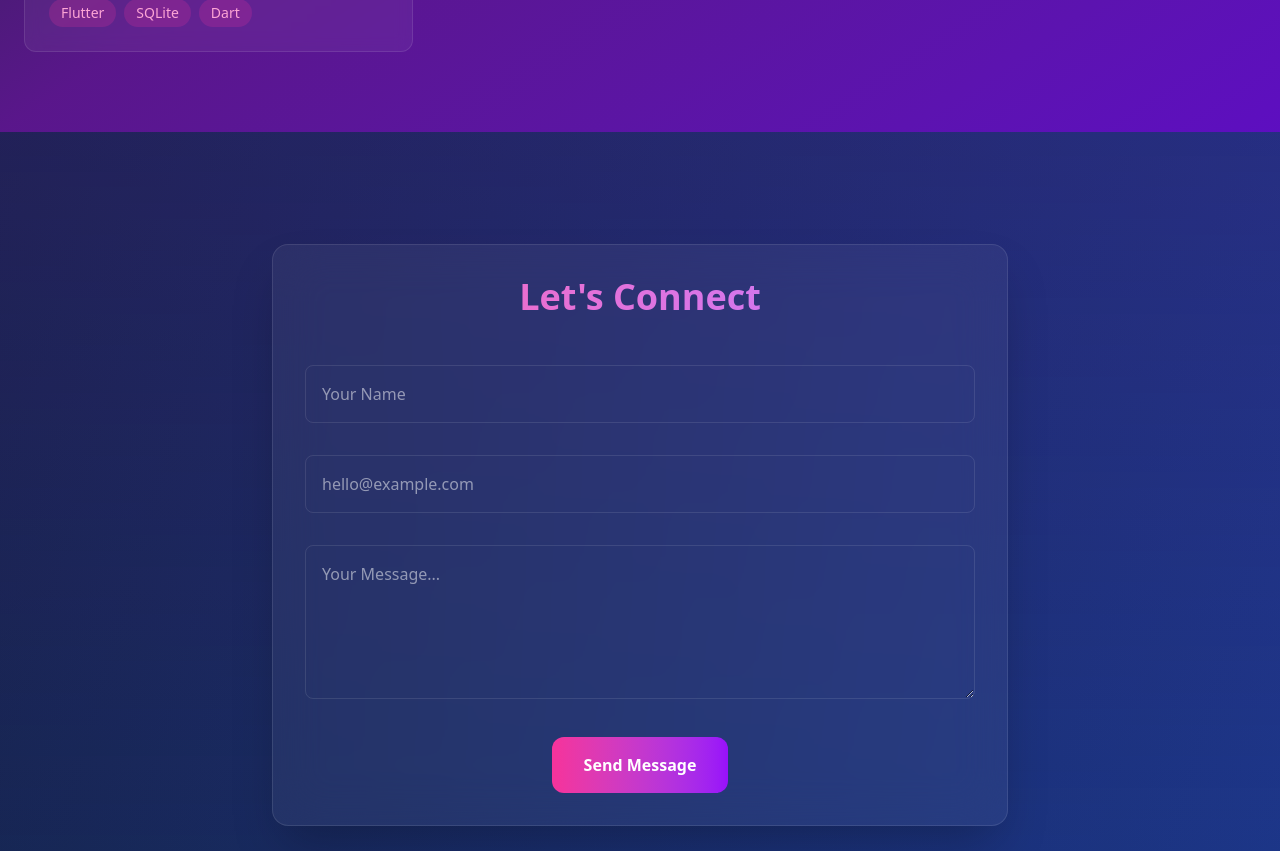
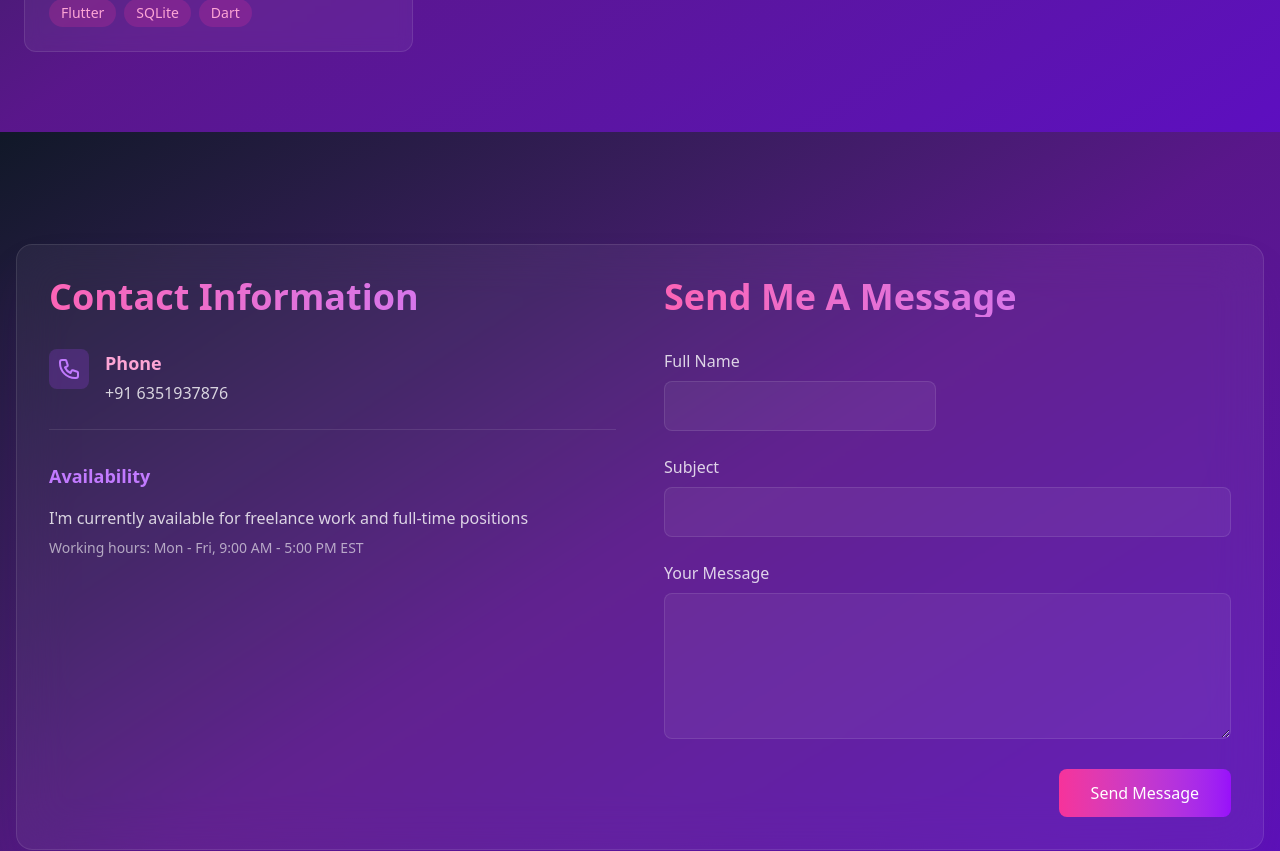
Before and after one commit to TUSHAR-hase/portfolio-, a React (Vite) app in the folder portfoliyo/: page / in a window 1280 px wide. Shown: the part 3220-4071 px from the top of the page. Built offline with nearby package versions, Linux system fonts and the light colour scheme.

Commit message:
Initial commit

```diff
--- a/portfoliyo/src/components/pages/contect.jsx
+++ b/portfoliyo/src/components/pages/contect.jsx
@@ -1,8 +1,6 @@
-// components/Contact.tsx
 import { useState } from 'react';
 import { motion } from 'framer-motion';
 import { useForm } from 'react-hook-form';
-
 
 const Contact = () => {
   const { register, handleSubmit, reset } = useForm();
@@ -11,85 +9,122 @@ const { register, handleSubmit, reset } = useForm();
   const onSubmit = async (data) => {
     setStatus('sending');
     try {
-      const res = await fetch('http://localhost:4000/contact', {
-        method: 'POST',
-        headers: { 'Content-Type': 'application/json' },
-        body: JSON.stringify(data),
-      });
-      if (!res.ok) throw new Error('Network response not ok');
-      setStatus('success');
-      reset();
+      // Submit logic here
     } catch (err) {
-      console.error(err);
-      setStatus('error');
+      // Error handling
     }
   };
 
   return (
-    <section id="contact" className="relative py-28 bg-gradient-to-b from-purple-900/20 to-dark-primary">
-      <div className="max-w-3xl mx-auto px-4">
+    <section
+      id="contact"
+      className="relative py-28 bg-gradient-to-br from-gray-900 via-purple-900 to-violet-800 overflow-hidden"
+    >
+      {/* Background Effects */}
+      <div className="absolute inset-0 -z-10">
+        <div className="absolute w-96 h-96 bg-gradient-to-r from-violet-600/30 to-pink-500/30 blur-3xl -top-32 left-1/3 animate-pulse" />
+        <div className="absolute w-96 h-96 bg-gradient-to-r from-pink-400/20 to-purple-600/20 blur-3xl -bottom-32 right-1/3 rotate-180" />
+      </div>
+
+      <div className="max-w-7xl mx-auto px-4">
+        <motion.div
+          initial={{ opacity: 0, y: 50 }}
+          whileInView={{ opacity: 1, y: 0 }}
+          className="rounded-2xl bg-white/5 backdrop-blur-xl border border-white/10 p-8 shadow-2xl shadow-purple-900/20"
+        >
+          <div className="grid grid-cols-1 lg:grid-cols-2 gap-12">
+            {/* Left Side - Contact Info */}
+            <div className="space-y-8">
+              <motion.h2
+                initial={{ opacity: 0 }}
+                whileInView={{ opacity: 1 }}
+                className="text-4xl font-bold bg-gradient-to-r from-pink-400 to-purple-400 bg-clip-text text-transparent"
+              >
+                Contact Information
+              </motion.h2>
+
+              <div className="space-y-6">
+                <motion.div
+                  initial={{ x: -50 }}
+                  whileInView={{ x: 0 }}
+                  className="flex items-start gap-4"
+                >
+                  <div className="p-2 bg-purple-500/20 rounded-lg">
+                    <svg className="w-6 h-6 text-purple-400" fill="none" stroke="currentColor" viewBox="0 0 24 24">
+                      <path strokeLinecap="round" strokeLinejoin="round" strokeWidth="2" d="M3 5a2 2 0 012-2h3.28a1 1 0 01.948.684l1.498 4.493a1 1 0 01-.502 1.21l-2.257 1.13a11.042 11.042 0 005.516 5.516l1.13-2.257a1 1 0 011.21-.502l4.493 1.498a1 1 0 01.684.949V19a2 2 0 01-2 2h-1C9.716 21 3 14.284 3 6V5z" />
+                    </svg>
+                  </div>
+                  <div>
+                    <h3 className="text-lg font-semibold text-pink-300 mb-1">Phone</h3>
+                    <p className="text-white/80">+91 6351937876</p>
+                  </div>
+                </motion.div>
+
+                {/* Repeat similar blocks for Email and Location */}
+
                 <motion.div
                   initial={{ opacity: 0 }}
                   whileInView={{ opacity: 1 }}
-          className="rounded-2xl bg-white/5 backdrop-blur-xl border border-white/10 p-8 shadow-2xl"
+                  className="pt-8 border-t border-white/10"
                 >
+                  <h3 className="text-lg font-semibold text-purple-400 mb-4">Availability</h3>
+                  <p className="text-white/80 mb-2">I'm currently available for freelance work and full-time positions</p>
+                  <p className="text-white/60 text-sm">Working hours: Mon - Fri, 9:00 AM - 5:00 PM EST</p>
+                </motion.div>
+              </div>
+            </div>
+
+            {/* Right Side - Contact Form */}
+            <div className="space-y-8">
               <motion.h2
-            initial={{ y: 50, opacity: 0 }}
-            whileInView={{ y: 0, opacity: 1 }}
-            className="text-4xl font-bold text-center mb-12 bg-gradient-to-r from-pink-400 to-purple-400 bg-clip-text text-transparent"
+                initial={{ opacity: 0 }}
+                whileInView={{ opacity: 1 }}
+                className="text-4xl font-bold bg-gradient-to-r from-pink-400 to-purple-400 bg-clip-text text-transparent"
               >
-            Let's Connect
+                Send Me A Message
               </motion.h2>
 
-          <form onSubmit={handleSubmit(onSubmit)} className="space-y-8">
-            <motion.div initial={{ x: -50, opacity: 0 }} whileInView={{ x: 0, opacity: 1 }}>
+              <form onSubmit={handleSubmit(onSubmit)} className="space-y-6">
+                <div className="grid grid-cols-1 md:grid-cols-2 gap-6">
+                  <motion.div initial={{ y: 30 }} whileInView={{ y: 0 }}>
+                    <label className="block text-white/80 mb-2">Full Name</label>
                     <input
-                {...register('name', { required: true })}
-                placeholder="Your Name"
-                className="w-full p-4 rounded-lg bg-dark-primary/30 border border-white/10 focus:border-purple-400 focus:ring-2 focus:ring-purple-400/20 transition-all"
+                      {...register('name')}
+                      className="w-full p-3 bg-white/5 border border-white/10 rounded-lg focus:ring-2 focus:ring-purple-400/50 transition-all"
                     />
                   </motion.div>
 
-            <motion.div initial={{ x: 50, opacity: 0 }} whileInView={{ x: 0, opacity: 1 }}>
+                  {/* Repeat for Email */}
+                </div>
+
+                <motion.div initial={{ y: 30 }} whileInView={{ y: 0 }}>
+                  <label className="block text-white/80 mb-2">Subject</label>
                   <input
-                {...register('email', { required: true })}
-                type="email"
-                placeholder="hello@example.com"
-                className="w-full p-4 rounded-lg bg-dark-primary/30 border border-white/10 focus:border-purple-400 focus:ring-2 focus:ring-purple-400/20 transition-all"
+                    {...register('subject')}
+                    className="w-full p-3 bg-white/5 border border-white/10 rounded-lg focus:ring-2 focus:ring-purple-400/50 transition-all"
                   />
                 </motion.div>
 
-            <motion.div initial={{ y: 50, opacity: 0 }} whileInView={{ y: 0, opacity: 1 }}>
+                <motion.div initial={{ y: 30 }} whileInView={{ y: 0 }}>
+                  <label className="block text-white/80 mb-2">Your Message</label>
                   <textarea
-                {...register('message', { required: true })}
-                rows={5}
-                placeholder="Your Message..."
-                className="w-full p-4 rounded-lg bg-dark-primary/30 border border-white/10 focus:border-purple-400 focus:ring-2 focus:ring-purple-400/20 transition-all"
+                    {...register('message')}
+                    rows="5"
+                    className="w-full p-3 bg-white/5 border border-white/10 rounded-lg focus:ring-2 focus:ring-purple-400/50 transition-all"
                   />
                 </motion.div>
 
-            <motion.div whileHover={{ scale: 1.05 }} whileTap={{ scale: 0.95 }} className="flex justify-center">
+                <motion.div whileHover={{ scale: 1.05 }} className="flex justify-end">
                   <button
                     type="submit"
-                disabled={status === 'sending'}
-                className="px-8 py-4 bg-gradient-to-r from-pink-500 to-purple-600 rounded-xl font-semibold text-white hover:shadow-xl transition-all disabled:opacity-50"
+                    className="px-8 py-3 bg-gradient-to-r from-pink-500 to-purple-600 rounded-lg font-medium text-white hover:shadow-purple-500/20 transition-all"
                   >
-                {status === 'sending' ? 'Sending…' : 'Send Message'}
+                    Send Message
                   </button>
                 </motion.div>
-
-            {/* Feedback messages */}
-            {status === 'success' && (
-              <p className="text-center text-green-400 mt-4">
-                Thanks! Your message has been sent.
-              </p>
-            )}
-            {status === 'error' && (
-              <p className="text-center text-red-400 mt-4">
-                Oops! Something went wrong. Please try again later.
-              </p>
-            )}
               </form>
+            </div>
+          </div>
         </motion.div>
       </div>
     </section>
```
Lines whose indentation alone changed are shown as unchanged.
